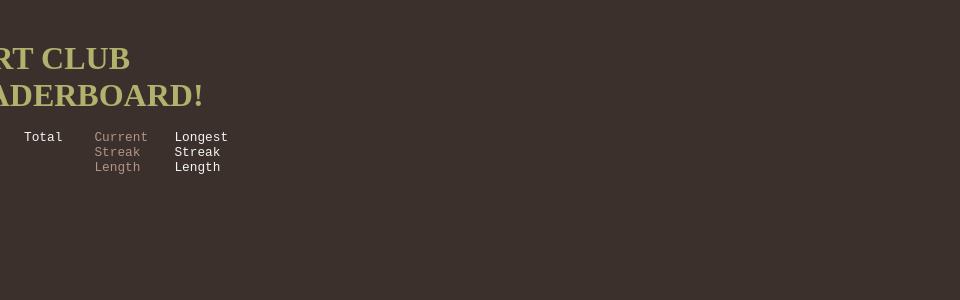
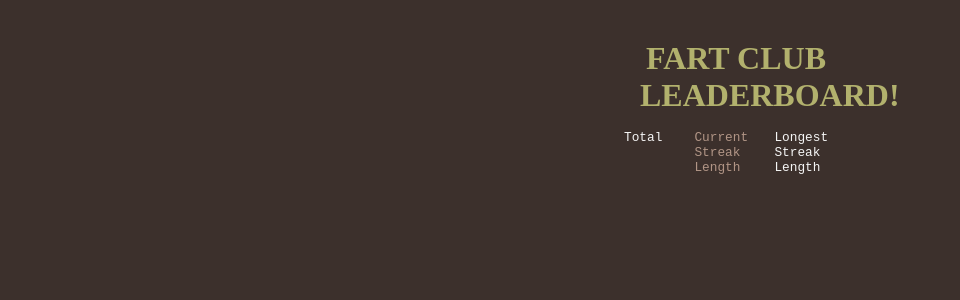
Before and after one commit to AndersSpear/fartbot, a Flask app: page / in a window 1280 px wide. Shown: the top 300 px of the page, without its empty margins (0-960 px from the left). Run offline with Flask 2, Linux system fonts and the light colour scheme; data that the repository does not hold is empty.

Commit message:
fart fix

```diff
--- a/static/styles.css
+++ b/static/styles.css
@@ -6,12 +6,11 @@ body {
 }
 body {
   font-family: "Nunito Sans", sans-serif;
-  /* justify-content: center; */
-  /* display: flex; */
+  justify-content: center;
+  display: flex;
 }
 #external {
   display: flex;
-  align-items: center;
   flex-direction: column;
   padding: 1rem;
 }
```
